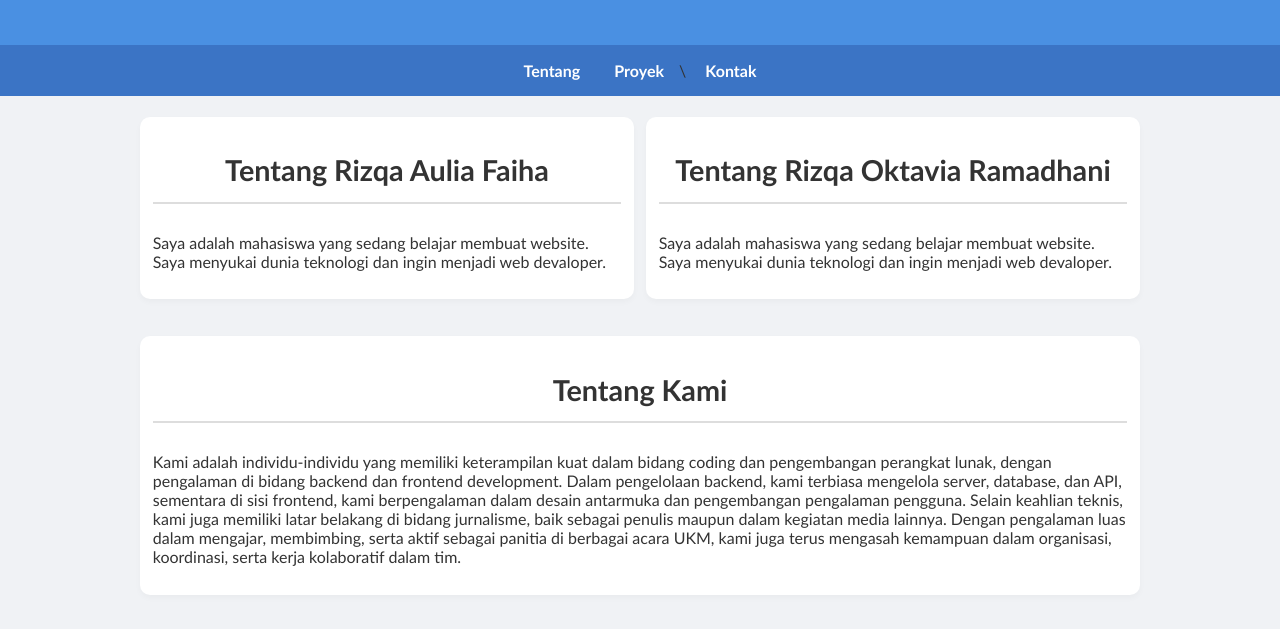
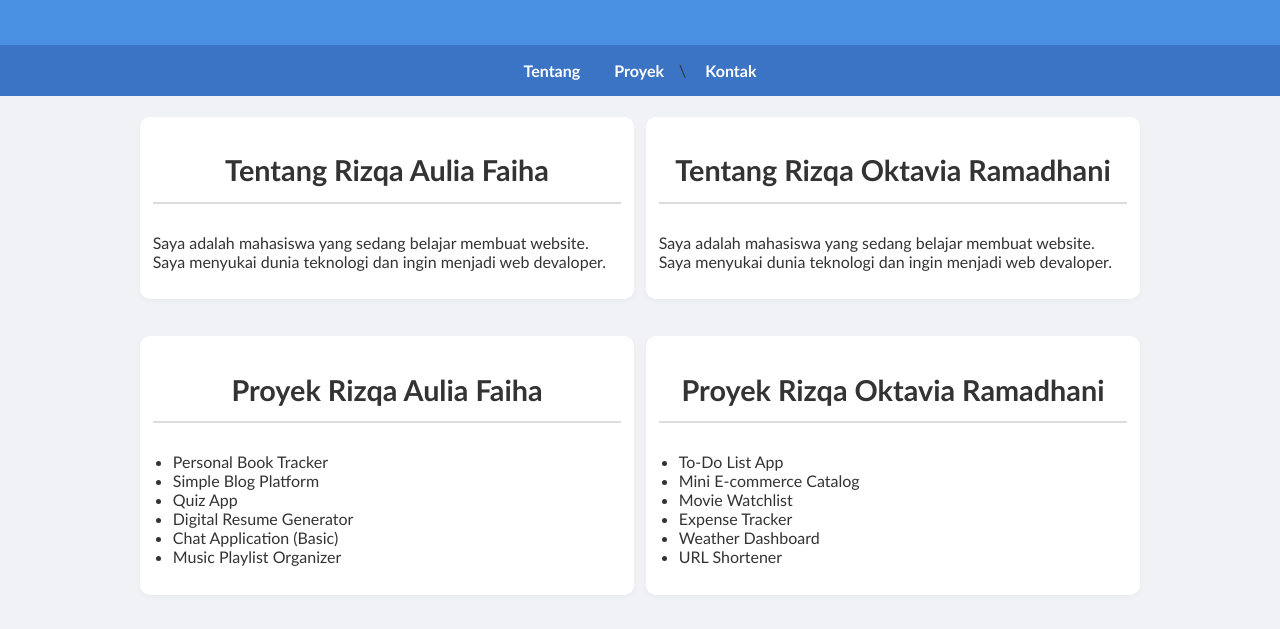
Before and after one commit to rizqa-oktavia-ramadhani01/duorizqa-github.io, a plain HTML site: page index.html in a window 1280 px wide. Shown: the part 136-765 px from the top of the page. Drawn offline with Linux system fonts and the light colour scheme.

Commit message:
Update index.html

```diff
--- a/index.html
+++ b/index.html
@@ -28,23 +28,6 @@
             <h2>Tentang Rizqa Oktavia Ramadhani</h2>
             <p>Saya adalah mahasiswa yang sedang belajar membuat website.
                 Saya menyukai dunia teknologi dan ingin menjadi web devaloper.</p>
-        </section>
-    </div>
-
-    </div>
-    <div class="container">
-        <section class="tentang">
-            <h2>Tentang Kami</h2>
-            <p>Kami adalah individu-individu yang memiliki keterampilan kuat dalam bidang coding dan
-                pengembangan perangkat lunak, dengan pengalaman di bidang backend dan frontend
-                development. Dalam pengelolaan backend, kami terbiasa mengelola server, database, dan
-                API, sementara di sisi frontend, kami berpengalaman dalam desain antarmuka dan
-                pengembangan pengalaman pengguna. Selain keahlian teknis, kami juga memiliki latar
-                belakang di bidang jurnalisme, baik sebagai penulis maupun dalam kegiatan media
-                lainnya. Dengan pengalaman luas dalam mengajar, membimbing, serta aktif sebagai
-                panitia di berbagai acara UKM, kami juga terus mengasah kemampuan dalam organisasi,
-                koordinasi, serta kerja kolaboratif dalam tim.
-            </p>
         </section>
     </div>
 
```
